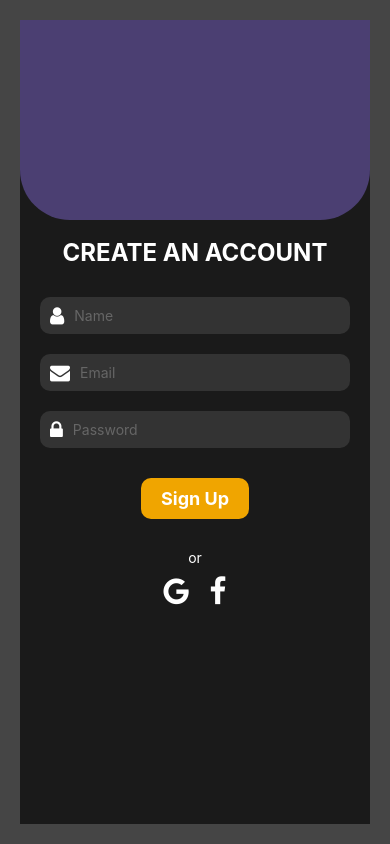
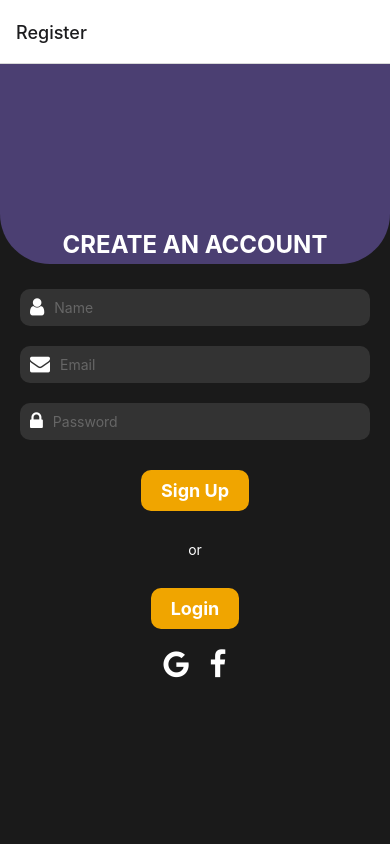
Before and after one commit to Dalalalhoshan/UniNav_App, a React Native app: screen /Register in a window 390 px wide. Built offline with nearby package versions, Linux system fonts and the light colour scheme.

Commit message:
Navigation DONE

```diff
--- a/App.js
+++ b/App.js
@@ -1,13 +1,19 @@
-import { StatusBar } from "expo-status-bar";
 import { StyleSheet, View } from "react-native";
 import Register from "./screens/Auth/Register";
-import Login from "./screens/Auth/Login";
+import { NavigationContainer } from "@react-navigation/native";
+import HomeNavigation from "./src/navigation/HomeNavigation/HomeNavigation";
+import UserContext from "./src/context/UserContext";
+import { useState } from "react";
+import AuthNavigation from "./src/navigation/AuthNavigation/AuthNavigation";
+
 export default function App() {
+  const [user, setUser] = useState(false);
   return (
-    <View style={styles.container}>
-      <Register />
-      {/* <Login /> */}
-    </View>
+    <UserContext.Provider value={{ user, setUser }}>
+      <NavigationContainer>
+        <AuthNavigation />
+      </NavigationContainer>
+    </UserContext.Provider>
   );
 }
 
--- a/screens/Auth/Register.js
+++ b/screens/Auth/Register.js
@@ -7,8 +7,11 @@ import {
   StyleSheet,
 } from "react-native";
 import { FontAwesome } from "@expo/vector-icons";
+import { useNavigation } from "@react-navigation/native";
+import NAVIGATION from "../../src/navigation";
 
 const RegisterScreen = () => {
+  const navigation = useNavigation();
   return (
     <View style={styles.container}>
       <View style={styles.header}>{/* Add your decorative shapes here */}</View>
@@ -41,7 +44,18 @@ const RegisterScreen = () => {
       <TouchableOpacity style={styles.button}>
         <Text style={styles.buttonText}>Sign Up</Text>
       </TouchableOpacity>
+
       <Text style={styles.orText}>or</Text>
+
+      <TouchableOpacity
+        style={styles.button}
+        onPress={() => {
+          navigation.navigate(NAVIGATION.AUTH.LOGIN);
+        }}
+      >
+        <Text style={styles.buttonText}>Login</Text>
+      </TouchableOpacity>
+
       <View style={styles.socialContainer}>
         <FontAwesome
           name="google"
--- /dev/null
+++ b/screens/Main/Home/Home.js
@@ -0,0 +1,14 @@
+import { StyleSheet, Text, View } from "react-native";
+import React from "react";
+
+const Home = () => {
+  return (
+    <View>
+      <Text>Home</Text>
+    </View>
+  );
+};
+
+export default Home;
+
+const styles = StyleSheet.create({});
--- /dev/null
+++ b/src/context/UserContext.js
@@ -0,0 +1,5 @@
+import { createContext } from "react";
+
+const UserContext = createContext();
+
+export default UserContext;
--- a/src/navigation/AuthNavigation/AuthNavigation.js
+++ b/src/navigation/AuthNavigation/AuthNavigation.js
@@ -0,0 +1,24 @@
+import { StyleSheet } from "react-native";
+import React from "react";
+import { createNativeStackNavigator } from "@react-navigation/native-stack";
+
+import NAVIGATION from "..";
+import Login from "../../../screens/Auth/Login";
+import RegisterScreen from "../../../screens/Auth/Register";
+
+const Stack = createNativeStackNavigator();
+const AuthNavigation = () => {
+  return (
+    <Stack.Navigator initialRouteName="Register">
+      <Stack.Screen name={NAVIGATION.AUTH.LOGIN} component={Login} />
+      <Stack.Screen
+        name={NAVIGATION.AUTH.REGISTER}
+        component={RegisterScreen}
+      />
+    </Stack.Navigator>
+  );
+};
+
+export default AuthNavigation;
+
+const styles = StyleSheet.create({});
--- a/src/navigation/HomeNavigation/HomeNavigation.js
+++ b/src/navigation/HomeNavigation/HomeNavigation.js
@@ -0,0 +1,18 @@
+import { StyleSheet } from "react-native";
+import React from "react";
+import { createNativeStackNavigator } from "@react-navigation/native-stack";
+import NAVIGATION from "..";
+import Home from "../../../screens/Main/Home/Home";
+
+const Stack = createNativeStackNavigator();
+const HomeNavigation = () => {
+  return (
+    <Stack.Navigator>
+      <Stack.Screen name={NAVIGATION.HOME.HOME} component={Home} />
+    </Stack.Navigator>
+  );
+};
+
+export default HomeNavigation;
+
+const styles = StyleSheet.create({});
--- /dev/null
+++ b/src/navigation/index.js
@@ -0,0 +1,13 @@
+const NAVIGATION = {
+  AUTH: {
+    INDEX: "AuthIndex",
+    LOGIN: "Login",
+    REGISTER: "Register",
+  },
+  HOME: {
+    INDEX: "HomeIndex",
+    HOME: "Home",
+  },
+};
+
+export default NAVIGATION;
```
